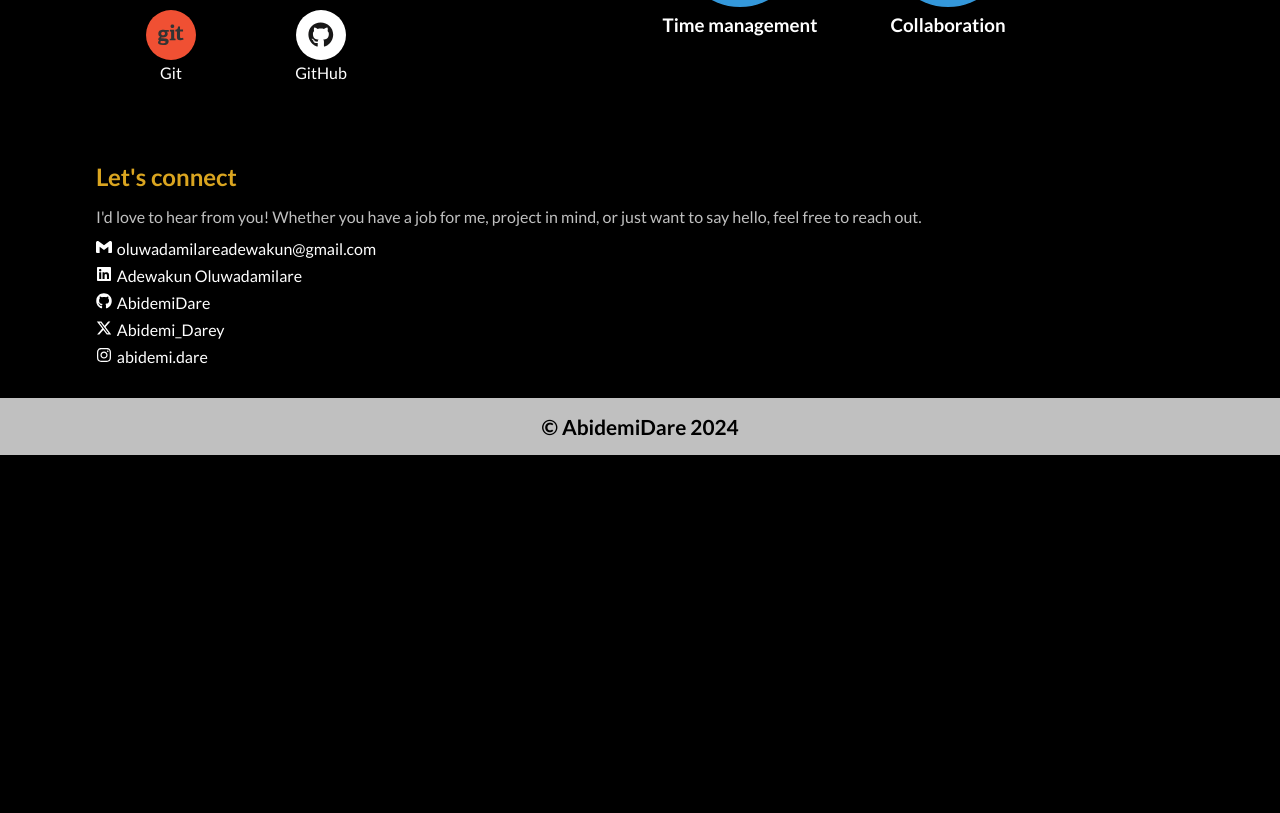
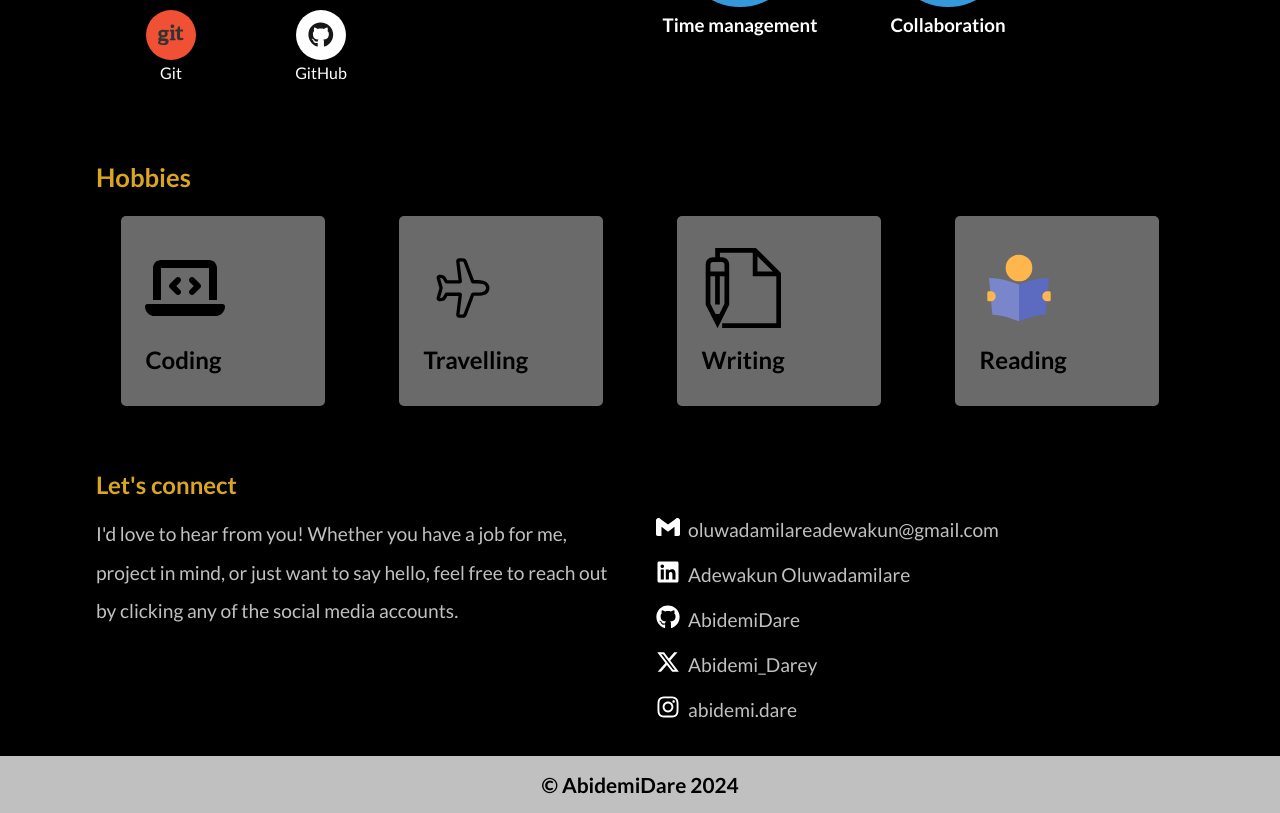
Before and after one commit to AbidemiDare/Portfolio, a Next.js app: page / in a window 1280 px wide. Shown: the part 1480-2293 px from the top of the page. Before the commit the page ends 1935 px from the top, so only its background shows below. Built offline with nearby package versions, Linux system fonts and the light colour scheme.

Commit message:
'hobbies'

```diff
--- a/src/app/components/contact/contact.module.css
+++ b/src/app/components/contact/contact.module.css
@@ -12,6 +12,7 @@
 .contactDescription {
   color: silver;
   margin-bottom: 0.8rem;
+  line-height: 1.5;
 }
 
 .contactDetails {
@@ -23,5 +24,41 @@
 .contactLink {
   display: flex;
   align-items: center;
-  gap: 0 0.3rem;
+  gap: 0 0.5rem;
 }
+
+.contactLink span {
+  font-size: 1.2rem;
+  color: white;
+}
+
+.contactSocial {
+  color: silver;
+}
+
+@media screen and (min-width: 992px) {
+  .contactWrapper {
+    display: flex;
+    justify-content: space-between;
+    gap: 0 2rem;
+  }
+
+  .contactDescription {
+    font-size: 1.2rem;
+    width: 50%;
+    line-height: 2;
+  }
+
+  .contactDetails {
+    width: 50%;
+    gap: 1rem;
+  }
+
+  .contactLink span {
+    font-size: 1.5rem;
+  }
+
+  .contactLink .contactSocial {
+    font-size: 1.2rem;
+  }
+}
--- a/src/app/components/contact/contact.tsx
+++ b/src/app/components/contact/contact.tsx
@@ -9,17 +9,23 @@ const Contact = () => {
     <div>
       <section className={style.contact} id="contact">
         <h2 className={style.contactTitle}>Let&apos;s connect</h2>
+
+        <div className={style.contactWrapper}>
           <p className={style.contactDescription}>
-          I&apos;d love to hear from you! Whether you have a job for me, project
-          in mind, or just want to say hello, feel free to reach out.
+            I&apos;d love to hear from you! Whether you have a job for me,
+            project in mind, or just want to say hello, feel free to reach out
+            by clicking any of the social media accounts.
           </p>
-
           <div className={style.contactDetails}>
             <div className={style.contactLink}>
               <span className={style.contactEmail}>
                 <SiGmail />
               </span>
-            <Link target="_blank" href="mailto:oluwadamilareadewakun@gmail.com">
+              <Link
+                target="_blank"
+                href="mailto:oluwadamilareadewakun@gmail.com"
+                className={style.contactSocial}
+              >
                 {" "}
                 oluwadamilareadewakun@gmail.com
               </Link>
@@ -32,6 +38,7 @@ const Contact = () => {
               <Link
                 target="_blank"
                 href="https://www.linkedin.com/in/adewakun-oluwadamilare-641b22281/"
+                className={style.contactSocial}
               >
                 {" "}
                 Adewakun Oluwadamilare
@@ -42,7 +49,11 @@ const Contact = () => {
               <span className={style.contactFacebook}>
                 <FaGithub />
               </span>
-            <Link target="_blank" href="https://github.com/AbidemiDare">
+              <Link
+                target="_blank"
+                href="https://github.com/AbidemiDare"
+                className={style.contactSocial}
+              >
                 {" "}
                 AbidemiDare
               </Link>{" "}
@@ -52,7 +63,11 @@ const Contact = () => {
               <span className={style.contactGitHub}>
                 <FaXTwitter />
               </span>
-            <Link target="_blank" href="https://x.com/Abidemi_Darey">
+              <Link
+                target="_blank"
+                href="https://x.com/Abidemi_Darey"
+                className={style.contactSocial}
+              >
                 {" "}
                 Abidemi_Darey
               </Link>{" "}
@@ -65,10 +80,12 @@ const Contact = () => {
               <Link
                 target="_blank"
                 href="https://www.instagram.com/abidemi.dare/"
+                className={style.contactSocial}
               >
                 {" "}
                 abidemi.dare
               </Link>{" "}
+            </div>
           </div>
         </div>
       </section>
--- /dev/null
+++ b/src/app/components/hobbies/hobbies.module.css
@@ -0,0 +1,86 @@
+.hobbies {
+  padding-top: 2rem;
+  padding-bottom: 2rem;
+  width: 85vw;
+  margin: 0 auto;
+}
+
+.hobbyTitle {
+  margin-bottom: 1.5rem;
+  font-size: 1.6rem;
+  color: goldenrod;
+}
+
+.hobbiesWrapper {
+  display: flex;
+  flex-direction: column;
+  gap: 1.5rem;
+}
+
+.hobby {
+  background: rgba(211, 211, 211, 0.5);
+  display: grid;
+  gap: 0 0.5rem;
+  justify-content: left;
+  width: 70%;
+  margin: 0 auto;
+  padding: 2rem 1.5rem;
+  border-radius: 5px;
+  -webkit-border-radius: 5px;
+  -moz-border-radius: 5px;
+  -ms-border-radius: 5px;
+  -o-border-radius: 5px;
+}
+
+.hobby span {
+  font-size: 3rem;
+  color: rgb(0, 0, 0, 0.5);
+}
+
+.hobbyText {
+  font-size: 1.2rem;
+  font-weight: bold;
+  color: black;
+}
+
+@media screen and (min-width: 520px) {
+  .hobbiesWrapper {
+    display: grid;
+    grid-template-columns: 1fr 1fr;
+  }
+
+  .hobby {
+    width: 100%;
+  }
+}
+
+@media screen and (min-width: 768px) {
+  .hobbiesWrapper {
+    grid-template-columns: repeat(3, 1fr);
+  }
+
+  .hobby {
+    padding: 3rem 1.5rem;
+  }
+}
+
+@media screen and (min-width: 992px) {
+  .hobbiesWrapper {
+    grid-template-columns: repeat(4, 1fr);
+  }
+
+  .hobby {
+    width: 80%;
+    padding: 2rem 1.5rem;
+    gap: 0 5px;
+  }
+
+  .hobby span {
+    font-size: 5rem;
+    color: #000000;
+  }
+
+  .hobbyText {
+    font-size: 1.5rem;
+  }
+}
--- /dev/null
+++ b/src/app/components/hobbies/hobbies.tsx
@@ -0,0 +1,46 @@
+import { FaLaptopCode } from "react-icons/fa6";
+import { FcReading } from "react-icons/fc";
+import { TfiWrite } from "react-icons/tfi";
+import { CiPlane } from "react-icons/ci";
+import style from "./hobbies.module.css";
+
+const Hobbies = () => {
+  return (
+    <div>
+      <section className={style.hobbies}>
+        <h2 className={style.hobbyTitle}>Hobbies</h2>
+        <div className={style.hobbiesWrapper}>
+          <div className={style.hobby}>
+            <span>
+              <FaLaptopCode />
+            </span>
+            <h5 className={style.hobbyText}>Coding</h5>
+          </div>
+
+          <div className={style.hobby}>
+            <span>
+              <CiPlane />
+            </span>
+            <h5 className={style.hobbyText}>Travelling</h5>
+          </div>
+
+          <div className={style.hobby}>
+            <span>
+              <TfiWrite />
+            </span>
+            <h5 className={style.hobbyText}>Writing</h5>
+          </div>
+
+          <div className={style.hobby}>
+            <span>
+              <FcReading />
+            </span>
+            <h5 className={style.hobbyText}>Reading</h5>
+          </div>
+        </div>
+      </section>
+    </div>
+  );
+};
+
+export default Hobbies;
--- a/src/app/components/navbar/navbar.tsx
+++ b/src/app/components/navbar/navbar.tsx
@@ -55,14 +55,14 @@ export default function Navbar() {
         }`}
       >
         <div className={style.navWrapper}>
-          <Link
+          <a
             target="_blank"
             href="./adewakun-oluwadamilare.pdf"
             download="adewakun-oluwadamilare.pdf"
             className={style.navBtn}
           >
             Abidemi.<span>CV</span>
-          </Link>
+          </a>
 
           <button className={style.navTheme} onClick={handleTheme}>
             {theme ? (
--- a/src/app/page.tsx
+++ b/src/app/page.tsx
@@ -15,6 +15,7 @@ import Contact from "./components/contact/contact";
 import Footer from "./components/footer/footer";
 import { FaLinkedin } from "react-icons/fa";
 import { SiGmail } from "react-icons/si";
+import Hobbies from "./components/hobbies/hobbies";
 
 const Home = () => {
   const typedElement = useRef<HTMLSpanElement | null>(null);
@@ -113,14 +114,14 @@ const Home = () => {
               </h2>
             </div>
 
-            <Link
+            <a
               target="_blank"
               href="./adewakun-oluwadamilare.pdf"
               download="adewakun-oluwadamilare.pdf"
               className={style.heroBtn}
             >
               Download CV <FaDownload className={style.heroArrow} />
-            </Link>
+            </a>
           </section>
 
           <About />
@@ -164,6 +165,7 @@ const Home = () => {
 
         <Project />
         <Skills />
+<Hobbies/>
         <Contact />
         <Footer />
       </div>
```
Lines whose indentation alone changed are shown as unchanged.
